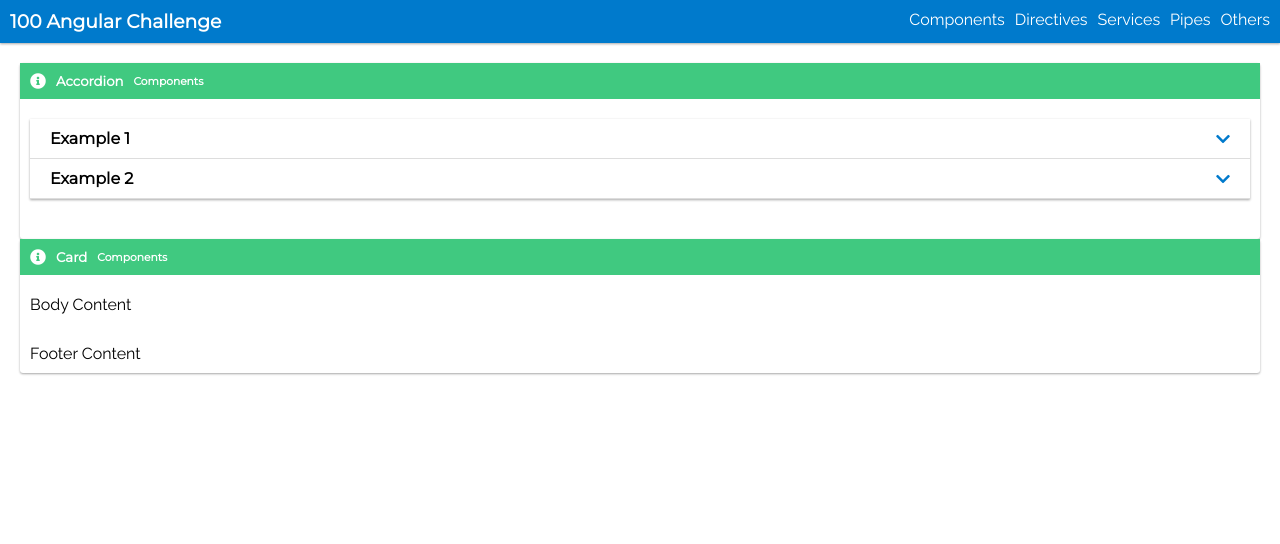
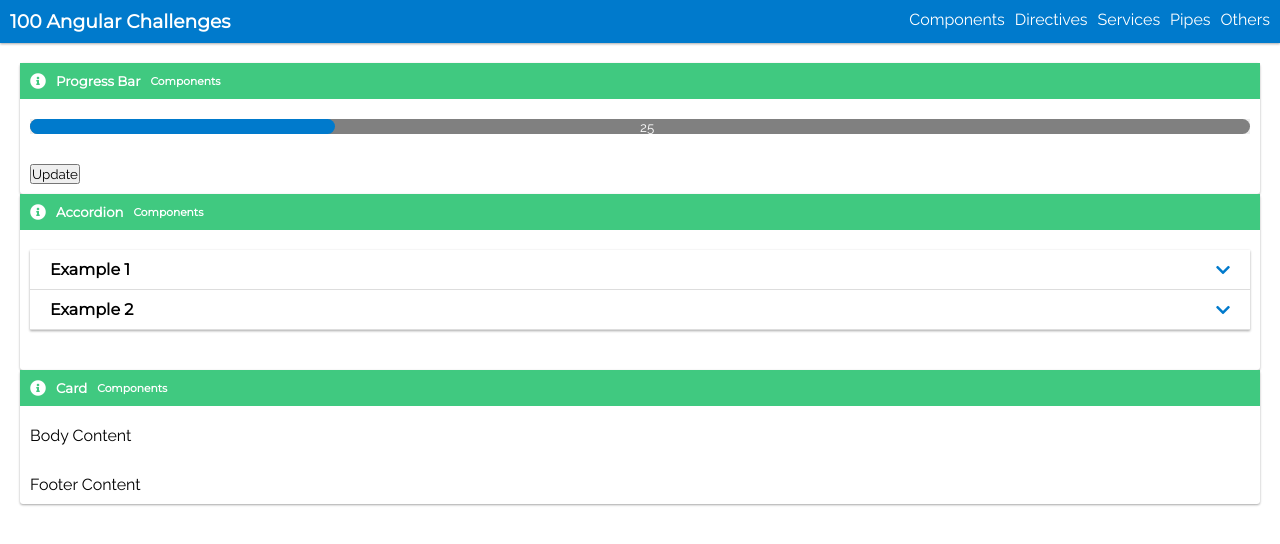
Before and after one commit to nsathya1990/hundred-angular-projects, an Angular app: page / in a window 1280 px wide. Shown: the top 544 px of the page. Built offline with nearby package versions, Linux system fonts and the light colour scheme.

Commit message:
progress bar

```diff
--- a/src/app/app.component.html
+++ b/src/app/app.component.html
@@ -1,4 +1,4 @@
-<app-toolbar [title]="'100 Angular Challenge'">
+<app-toolbar [title]="'100 Angular Challenges'">
   <ul>
     <li>Components</li>
     <li>Directives</li>
@@ -9,6 +9,15 @@
 </app-toolbar>
 
 <main>
+  <app-card
+    [iconClasses]="'fas fa-info-circle'"
+    [title]="'Progress Bar'"
+    [subTitle]="'Components'"
+  >
+    <app-progress-bar body [value]="progressValue"></app-progress-bar>
+    <button footer (click)="progressValue = 75">Update</button>
+  </app-card>
+
   <app-card
     [iconClasses]="'fas fa-info-circle'"
     [title]="'Accordion'"
--- a/src/app/app.component.ts
+++ b/src/app/app.component.ts
@@ -20,4 +20,6 @@
       isExpanded: false,
     },
   ];
+
+  progressValue = 25;
 }
--- a/src/app/components/accordion/accordion.component.html
+++ b/src/app/components/accordion/accordion.component.html
@@ -1,12 +1,8 @@
 <div class="accordion-container">
   <div class="item" *ngFor="let item of items">
-    <div class="header">
+    <div class="header" (click)="toggle(item)">
       <h4>{{ item.title }}</h4>
-      <i
-        class="fas fa-chevron-down"
-        [class.is-expanded]="item.isExpanded"
-        (click)="toggle(item)"
-      ></i>
+      <i class="fas fa-chevron-down" [class.is-expanded]="item.isExpanded"></i>
     </div>
 
     <div class="content" [class.is-expanded]="item.isExpanded">
--- a/src/app/components/accordion/accordion.component.scss
+++ b/src/app/components/accordion/accordion.component.scss
@@ -12,6 +12,7 @@
       display: grid;
       grid-template-columns: 1fr auto;
       align-items: center;
+      cursor: pointer;
       padding: $padding;
 
       i {
--- /dev/null
+++ b/src/app/components/progress-bar/progress-bar.component.html
@@ -0,0 +1,4 @@
+<div class="progress-container">
+  <small>{{ value }}</small>
+  <progress [value]="value" [max]="max"></progress>
+</div>
--- /dev/null
+++ b/src/app/components/progress-bar/progress-bar.component.scss
@@ -0,0 +1,31 @@
+@import "../../../styles";
+
+.progress-container {
+  display: grid;
+  align-items: center;
+  position: relative;
+
+  small {
+    position: absolute;
+    left: 50%;
+    right: 50%;
+    color: white;
+  }
+
+  progress {
+    width: 100%;
+    height: 15px;
+    background-color: #eee;
+    transition: all 1s;
+  }
+
+  progress[value]::-webkit-progress-value {
+    transition: all 3s;
+    background-color: $blue;
+  }
+
+  progress[value]::-webkit-progress-bar,
+  progress[value]::-webkit-progress-value {
+    border-radius: 20px;
+  }
+}
--- /dev/null
+++ b/src/app/components/progress-bar/progress-bar.component.ts
@@ -0,0 +1,15 @@
+import { Component, Input, OnInit } from '@angular/core';
+
+@Component({
+  selector: 'app-progress-bar',
+  templateUrl: './progress-bar.component.html',
+  styleUrls: ['./progress-bar.component.scss'],
+})
+export class ProgressBarComponent implements OnInit {
+  @Input() value = 0;
+  @Input() max = 100;
+
+  constructor() {}
+
+  ngOnInit(): void {}
+}
```
Also changed, not shown: src/app/app.module.ts (+8 -1 lines), src/app/components/progress-bar/README.md (added), 1 other file (tests, documents, lock files or other folders).
